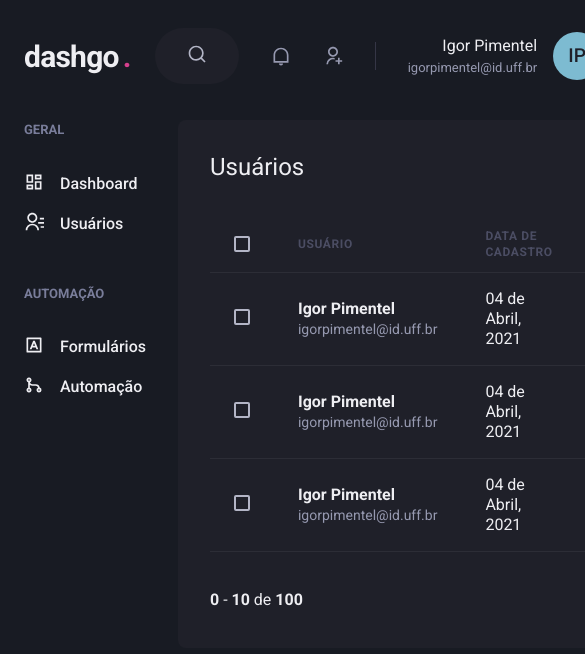
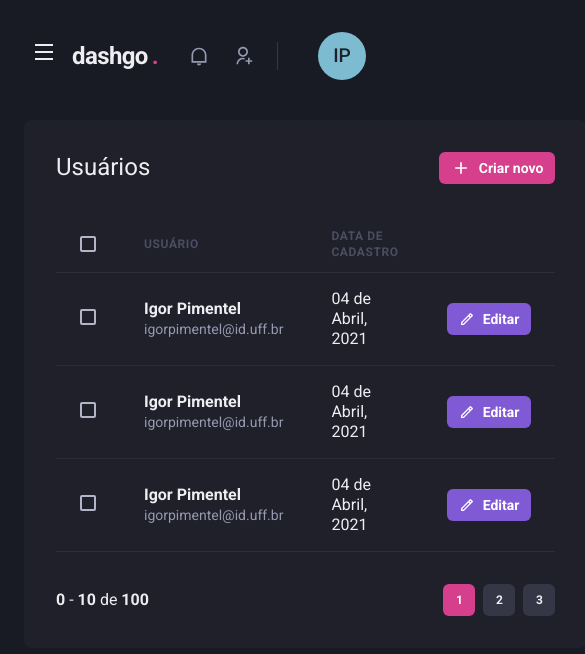
Before and after one commit to igorpimentel23/dashgo, a Next.js app: page /users in a window 390 px wide. Shown: the top 654 px of the page, 585 px wide, since content can reach past the window. Built offline with nearby package versions, Linux system fonts and the light colour scheme.

Commit message:
Responsive header and sidebar

```diff
--- a/src/components/Header/Logo.tsx
+++ b/src/components/Header/Logo.tsx
@@ -2,7 +2,12 @@
 
 export function Logo() {
   return (
-    <Text fontSize="3xl" fontWeight="bold" letterSpacing="tight" w="64">
+    <Text
+      fontSize={['2xl', '3xl']}
+      fontWeight="bold"
+      letterSpacing="tight"
+      w="64"
+    >
       dashgo
       <Text as="span" ml="1" color="pink.500">
         .
--- a/src/components/Header/NotificationsNav.tsx
+++ b/src/components/Header/NotificationsNav.tsx
@@ -4,9 +4,9 @@
 export function NotificationsNav() {
   return (
     <HStack
-      spacing="8"
-      mx="8"
-      pr="8"
+      spacing={['6', '8']}
+      mx={['6', '8']}
+      pr={['6', '8']}
       py="1"
       color="gray.300"
       borderRightWidth={1}
--- a/src/components/Header/Profile.tsx
+++ b/src/components/Header/Profile.tsx
@@ -1,13 +1,21 @@
 import { Flex, Box, Text, Avatar } from '@chakra-ui/react';
 
-export function Profile() {
+interface ProfileProps {
+  showProfileData: boolean;
+}
+
+export function Profile({ showProfileData }: ProfileProps) {
   return (
     <Flex align="center">
       <Box mr="4" textAlign="right">
-        <Text>Igor Pimentel</Text>
-        <Text color="gray.300" fontSize="small">
-          igorpimentel@id.uff.br
-        </Text>
+        {showProfileData && (
+          <>
+            <Text>Igor Pimentel</Text>
+            <Text color="gray.300" fontSize="small">
+              igorpimentel@id.uff.br
+            </Text>
+          </>
+        )}
       </Box>
       <Avatar size="md" name="Igor Pimentel" />
     </Flex>
--- a/src/components/Header/index.tsx
+++ b/src/components/Header/index.tsx
@@ -1,11 +1,19 @@
-import { Flex } from '@chakra-ui/react';
+import { Flex, Icon, IconButton, useBreakpointValue } from '@chakra-ui/react';
+import { RiMenuLine } from 'react-icons/ri';
 
+import { useSidebarDrawer } from '../../contexts/SidebarDrawerContext';
 import { Logo } from './Logo';
 import { NotificationsNav } from './NotificationsNav';
 import { Profile } from './Profile';
 import { SearchBox } from './SearchBox';
 
 export function Header() {
+  const { onOpen } = useSidebarDrawer();
+  const isWideVersion = useBreakpointValue({
+    base: false,
+    lg: true,
+  });
+
   return (
     <Flex
       as="header"
@@ -17,13 +25,25 @@
       px="6"
       align="center"
     >
+      {!isWideVersion && (
+        <IconButton
+          aria-label="Open navigation"
+          icon={<Icon as={RiMenuLine} />}
+          fontSize="24"
+          variant="unstyled"
+          onClick={onOpen}
+          mr="2"
+        >
+          asas
+        </IconButton>
+      )}
       <Logo />
-      <SearchBox />
+      {isWideVersion && <SearchBox />}
 
       <Flex align="center" ml="auto">
         <NotificationsNav />
 
-        <Profile />
+        <Profile showProfileData={isWideVersion} />
       </Flex>
     </Flex>
   );
--- /dev/null
+++ b/src/components/Sidebar/SideBarNav.tsx
@@ -0,0 +1,25 @@
+import { Stack } from '@chakra-ui/react';
+import {
+  RiContactsLine,
+  RiDashboardLine,
+  RiGitMergeLine,
+  RiInputMethodLine,
+} from 'react-icons/ri';
+
+import { NavLink } from './NavLink';
+import { NavSection } from './NavSection';
+
+export function SidebarNav() {
+  return (
+    <Stack spacing="12" align="flex-start">
+      <NavSection title="GERAL">
+        <NavLink icon={RiDashboardLine} title="Dashboard" />
+        <NavLink icon={RiContactsLine} title="Usuários" />
+      </NavSection>
+      <NavSection title="AUTOMAÇÃO">
+        <NavLink icon={RiInputMethodLine} title="Formulários" />
+        <NavLink icon={RiGitMergeLine} title="Automação" />
+      </NavSection>
+    </Stack>
+  );
+}
--- a/src/components/Sidebar/index.tsx
+++ b/src/components/Sidebar/index.tsx
@@ -1,28 +1,43 @@
-import { Box, Stack } from '@chakra-ui/react';
-import React from 'react';
 import {
-  RiContactsLine,
-  RiDashboardLine,
-  RiGitMergeLine,
-  RiInputMethodLine,
-} from 'react-icons/ri';
+  Box,
+  Drawer,
+  DrawerBody,
+  DrawerContent,
+  DrawerOverlay,
+  DrawerCloseButton,
+  useBreakpointValue,
+  DrawerHeader,
+} from '@chakra-ui/react';
 
-import { NavLink } from './NavLink';
-import { NavSection } from './NavSection';
+import { useSidebarDrawer } from '../../contexts/SidebarDrawerContext';
+import { SidebarNav } from './SideBarNav';
 
 export function Sidebar() {
+  const { isOpen, onClose } = useSidebarDrawer();
+  const isDrawerSidebar = useBreakpointValue({
+    base: true,
+    lb: false,
+  });
+
+  if (isDrawerSidebar) {
+    return (
+      <Drawer isOpen={isOpen} placement="left" onClose={onClose}>
+        <DrawerOverlay>
+          <DrawerContent bg="gray.800" p="4">
+            <DrawerCloseButton mt="6" />
+            <DrawerHeader>Navegação</DrawerHeader>
+            <DrawerBody>
+              <SidebarNav />
+            </DrawerBody>
+          </DrawerContent>
+        </DrawerOverlay>
+      </Drawer>
+    );
+  }
+
   return (
     <Box as="aside" w="64" mr="8">
-      <Stack spacing="12" align="flex-start">
-        <NavSection title="GERAL">
-          <NavLink icon={RiDashboardLine} title="Dashboard" />
-          <NavLink icon={RiContactsLine} title="Usuários" />
-        </NavSection>
-        <NavSection title="AUTOMAÇÃO">
-          <NavLink icon={RiInputMethodLine} title="Formulários" />
-          <NavLink icon={RiGitMergeLine} title="Automação" />
-        </NavSection>
-      </Stack>
+      <SidebarNav />
     </Box>
   );
 }
--- /dev/null
+++ b/src/contexts/SidebarDrawerContext.tsx
@@ -0,0 +1,30 @@
+import { useDisclosure, UseDisclosureReturn } from '@chakra-ui/react';
+import { useRouter } from 'next/dist/client/router';
+import { createContext, ReactNode, useContext, useEffect } from 'react';
+
+interface SidebarDrawerProviderProps {
+  children: ReactNode;
+}
+
+type SideBarDrawerContextData = UseDisclosureReturn;
+
+const SideBarDrawerContext = createContext({} as SideBarDrawerContextData);
+
+export function SidebarDrawerProvider({
+  children,
+}: SidebarDrawerProviderProps) {
+  const disclosure = useDisclosure();
+  const router = useRouter();
+
+  useEffect(() => {
+    disclosure.onClose();
+  }, [disclosure, router.asPath]);
+
+  return (
+    <SideBarDrawerContext.Provider value={disclosure}>
+      {children}
+    </SideBarDrawerContext.Provider>
+  );
+}
+
+export const useSidebarDrawer = () => useContext(SideBarDrawerContext);
--- a/src/pages/_app.tsx
+++ b/src/pages/_app.tsx
@@ -1,12 +1,15 @@
 import { ChakraProvider } from '@chakra-ui/react';
 import { AppProps } from 'next/app';
 
+import { SidebarDrawerProvider } from '../contexts/SidebarDrawerContext';
 import theme from '../styles/theme';
 
 function MyApp({ Component, pageProps }: AppProps) {
   return (
     <ChakraProvider theme={theme}>
-      <Component {...pageProps} />
+      <SidebarDrawerProvider>
+        <Component {...pageProps} />
+      </SidebarDrawerProvider>
     </ChakraProvider>
   );
 }
```
Also changed, not shown: .eslintrc.json.
